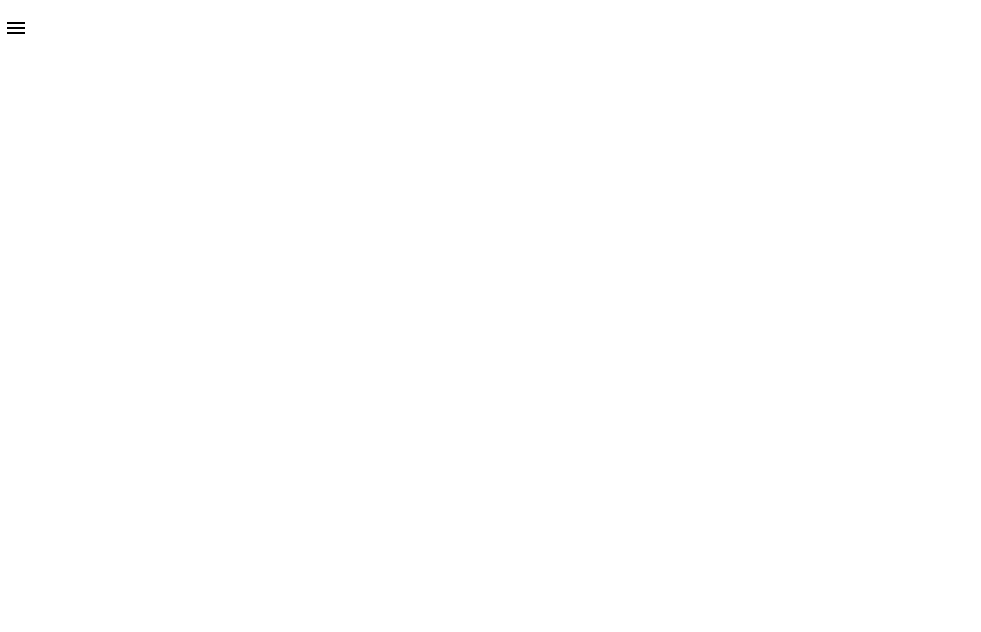
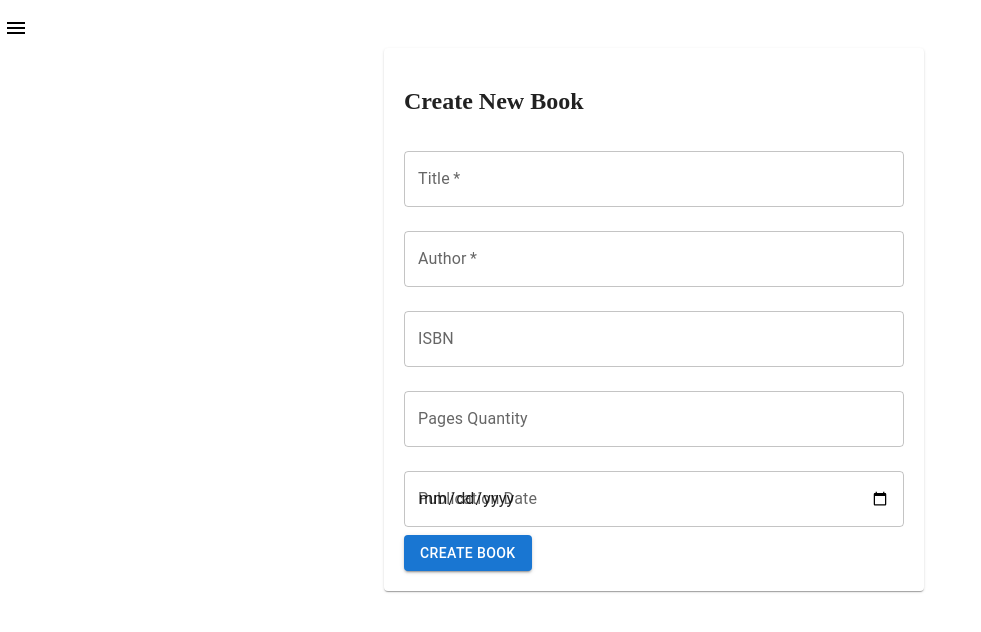
Before and after one commit to hectordev4/userBorrowBookFront, a React (Vite) app in the folder userBorrowBookFront/: page /books/create in a window 1280 px wide. Before the commit this address had no page. Shown: the top 632 px of the page, without its empty margins (0-981 px from the left). Built offline with nearby package versions, Linux system fonts and the light colour scheme.

Commit message:
feat: create book

```diff
--- a/userBorrowBookFront/src/App.jsx
+++ b/userBorrowBookFront/src/App.jsx
@@ -6,6 +6,7 @@ import Books from "./Books";
 import Users from "./Users";
 import Borrows from "./Borrows";
 import UpdateBookForm from "./UpdateBookForm";
+import CreateBookForm from "./CreateBookForm";
 
 const App = () => {
   return (
@@ -19,6 +20,7 @@ const App = () => {
             <Route path="/users" element={<Users />} />
             <Route path="/borrows" element={<Borrows />} />
             <Route path="/books/update/:id" element={<UpdateBookForm />} />
+            <Route path="/books/create" element={<CreateBookForm />} />
           </Routes>
         </div>
       </div>
--- a/userBorrowBookFront/src/Books.jsx
+++ b/userBorrowBookFront/src/Books.jsx
@@ -1,4 +1,5 @@
 import React, { useState, useEffect } from "react";
+import { useNavigate } from "react-router-dom";
 import axios from "./api";
 import {
   Table,
@@ -10,11 +11,10 @@ import {
   Paper,
   Button,
 } from "@mui/material";
-import { useNavigate } from "react-router-dom";
 
 const Books = () => {
   const [books, setBooks] = useState([]);
-  const navigate = useNavigate(); // React Router hook for navigation
+  const navigate = useNavigate();
 
   // Fetch all books
   const fetchBooks = async () => {
@@ -30,7 +30,6 @@ const Books = () => {
   const deleteBook = async (id) => {
     try {
       await axios.delete(`http://localhost:8080/api/v1/books/${id}`);
-      // Update the state to remove the deleted book
       setBooks(books.filter((book) => book.id !== id));
     } catch (error) {
       console.error("Error deleting book:", error);
@@ -42,12 +41,25 @@ const Books = () => {
     navigate(`/books/update/${book.id}`, { state: { book } });
   };
 
-  // Fetch books on component mount
+  // Navigate to create book form
+  const createBook = () => {
+    navigate("/books/create");
+  };
+
   useEffect(() => {
     fetchBooks();
   }, []);
 
   return (
+    <div>
+      <Button
+        variant="contained"
+        color="primary"
+        onClick={createBook}
+        style={{ marginBottom: "20px" }}
+      >
+        Create Book
+      </Button>
       <TableContainer component={Paper}>
         <Table>
           <TableHead>
@@ -65,7 +77,6 @@ const Books = () => {
                 <TableCell>{book.author}</TableCell>
                 <TableCell>{book.isbn}</TableCell>
                 <TableCell>
-                {/* Add Edit/Delete/Update functionality here */}
                   <Button color="primary" onClick={() => updateBook(book)}>
                     Update
                   </Button>
@@ -78,6 +89,7 @@ const Books = () => {
           </TableBody>
         </Table>
       </TableContainer>
+    </div>
   );
 };
 
--- /dev/null
+++ b/userBorrowBookFront/src/CreateBookForm.jsx
@@ -0,0 +1,93 @@
+import React, { useState } from "react";
+import { useNavigate } from "react-router-dom";
+import axios from "./api";
+import { TextField, Button, Paper } from "@mui/material";
+
+const CreateBookForm = () => {
+  const navigate = useNavigate();
+
+  const [formData, setFormData] = useState({
+    title: "",
+    author: "",
+    isbn: "",
+    pagesQty: "",
+    available: true,
+    publicationDate: "",
+  });
+
+  // Handle input changes
+  const handleChange = (e) => {
+    const { name, value } = e.target;
+    setFormData({ ...formData, [name]: value });
+  };
+
+  // Handle form submission
+  const handleSubmit = async (e) => {
+    e.preventDefault();
+    try {
+      await axios.post("http://localhost:8080/api/v1/books", formData);
+      alert("Book created successfully!");
+      navigate("/"); // Redirect back to the books list
+    } catch (error) {
+      console.error("Error creating book:", error);
+      alert("Failed to create book.");
+    }
+  };
+
+  return (
+    <Paper style={{ padding: "20px", maxWidth: "500px", margin: "20px auto" }}>
+      <h2>Create New Book</h2>
+      <form onSubmit={handleSubmit}>
+        <TextField
+          label="Title"
+          name="title"
+          value={formData.title}
+          onChange={handleChange}
+          fullWidth
+          margin="normal"
+          required
+        />
+        <TextField
+          label="Author"
+          name="author"
+          value={formData.author}
+          onChange={handleChange}
+          fullWidth
+          margin="normal"
+          required
+        />
+        <TextField
+          label="ISBN"
+          name="isbn"
+          value={formData.isbn}
+          onChange={handleChange}
+          fullWidth
+          margin="normal"
+        />
+        <TextField
+          label="Pages Quantity"
+          name="pagesQty"
+          type="number"
+          value={formData.pagesQty}
+          onChange={handleChange}
+          fullWidth
+          margin="normal"
+        />
+        <TextField
+          label="Publication Date"
+          name="publicationDate"
+          type="date"
+          value={formData.publicationDate}
+          onChange={handleChange}
+          fullWidth
+          margin="normal"
+        />
+        <Button type="submit" variant="contained" color="primary">
+          Create Book
+        </Button>
+      </form>
+    </Paper>
+  );
+};
+
+export default CreateBookForm;
```
Lines whose indentation alone changed are shown as unchanged.
